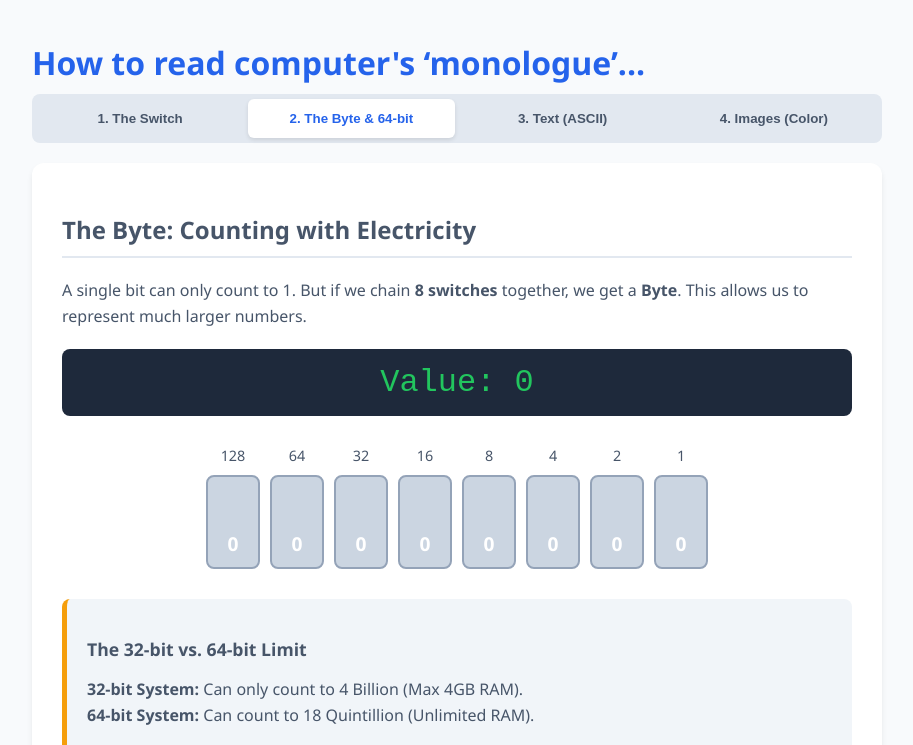
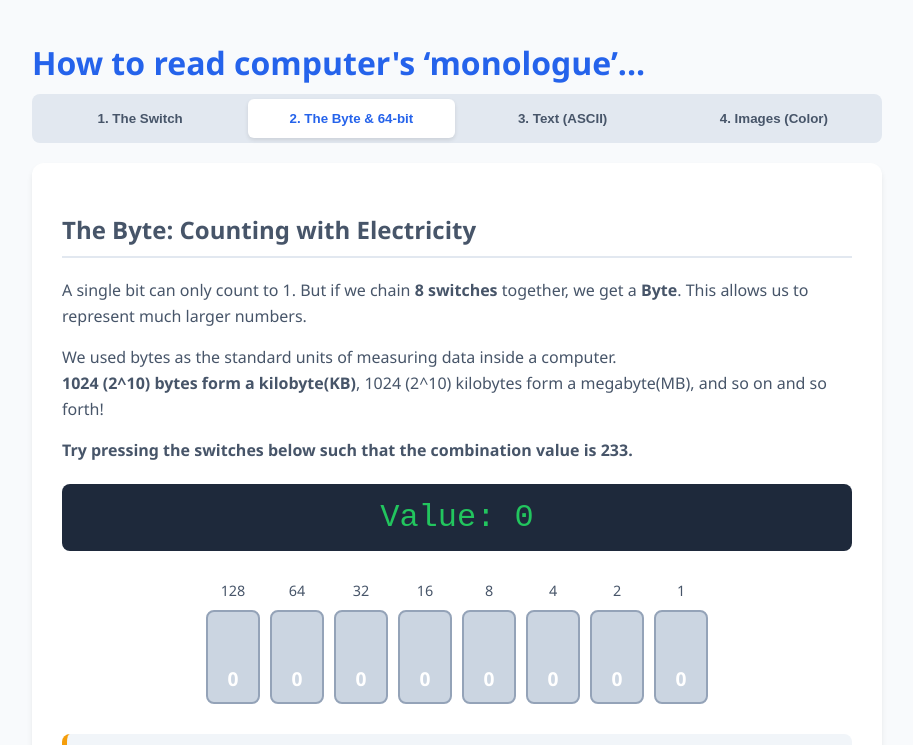
Before and after one commit to ve91lo/ve91lo.github.io, a plain HTML site: page monologue.html in a window 1280 px wide. Both pictures are taken after a click on the button "2. The Byte & 64-bit". Shown: the top 745 px of the page, without its empty margins (183-1096 px from the left). Drawn offline with Linux system fonts and the light colour scheme.

Commit message:
Update monologue.html

```diff
--- a/monologue.html
+++ b/monologue.html
@@ -318,13 +318,17 @@
         <div id="tab2" class="module">
             <h2>The Byte: Counting with Electricity</h2>
             <p>A single bit can only count to 1. But if we chain <strong>8 switches</strong> together, we get a <strong>Byte</strong>. This allows us to represent much larger numbers.</p>
+            <p>We used bytes as the standard units of measuring data inside a computer. <br><strong>1024 (2^10) bytes form a kilobyte(KB)</strong>, 1024 (2^10) kilobytes form a megabyte(MB), and so on and so forth!</p>
+            <p><strong>Try pressing the switches below such that the combination value is 233.</strong></p>
             <div class="binary-readout">Value: <span id="byteDecimal">0</span></div>
             <div class="switch-container" id="byteContainer"></div>
 
             <div class="arch-container">
                 <h3>The 32-bit vs. 64-bit Limit</h3>
-                <p><strong>32-bit System:</strong> Can only count to 4 Billion (Max 4GB RAM).<br>
-                <strong>64-bit System:</strong> Can count to 18 Quintillion (Unlimited RAM).</p>
+                <p>How ofteh would you see a computer software release that features a 32-bit version and 64-bit version? Which one should you download?</p>
+                <p>These 'bits' refers to the <strong>bit length</strong> of your computer system. The number of bits dictates how much memory(RAM) your computer can use/count.</p>
+                <p><strong>32-bit System:</strong> Can only count to 4 Billion bytes (Max 4GB RAM).<br>
+                <strong>64-bit System:</strong> Can count to 18 Quintillion bytes (18EB RAM, basically unlimited).</p>
                 <div class="arch-demo">
                     <div class="arch-box">
                         <h4>32-Bit</h4>
```
